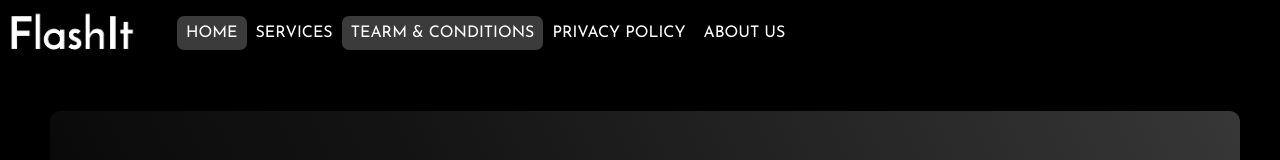
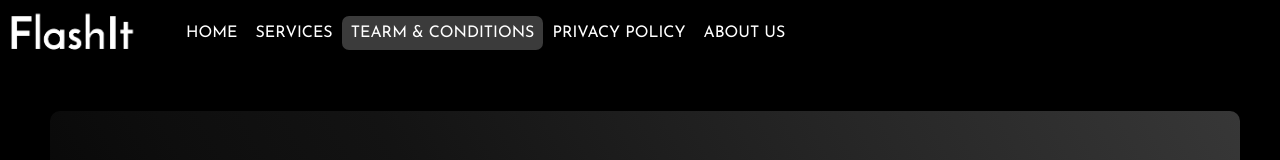
Before and after one commit to tejdekiwadiya/Flashit, a plain HTML site: page terms-condition.html in a window 1280 px wide. Shown: the top 160 px of the page. Drawn offline with Linux system fonts and the light colour scheme.

Commit message:
Update terms-condition.html

```diff
--- a/terms-condition.html
+++ b/terms-condition.html
@@ -31,7 +31,7 @@
 
             <!--Nevigation Bar Item-->
             <ul class="nav_links_menu ">
-                <li><a class="btn" href="./index.html">HOME</a></li>
+                <li><a href="./index.html">HOME</a></li>
                 <li><a href="./services.html">SERVICES</a></li>
                 <li><a class="btn" href="./terms-condition.html">TEARM & CONDITIONS</a></li>
                 <li><a href="./policy.html">PRIVACY POLICY</a></li>
```
